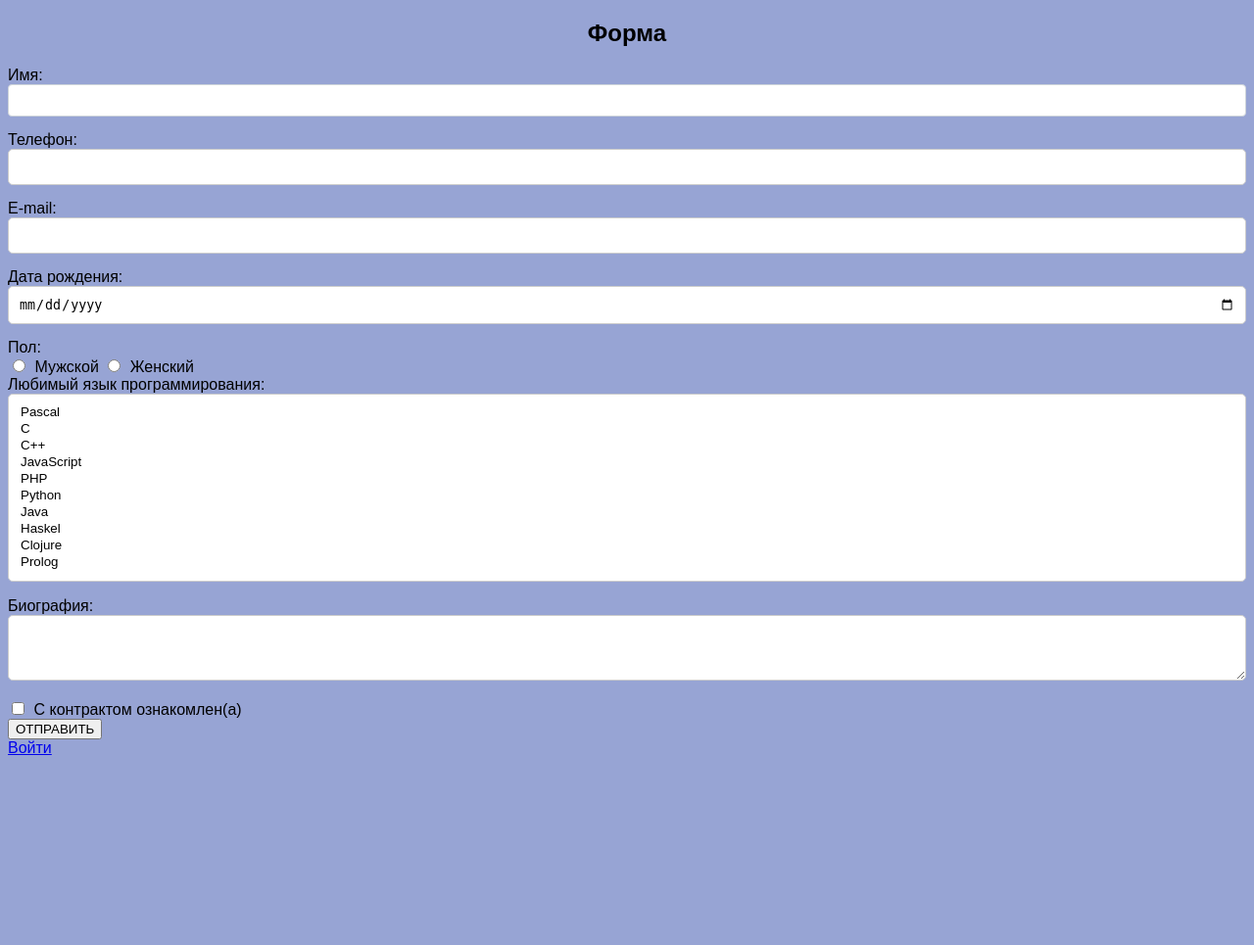
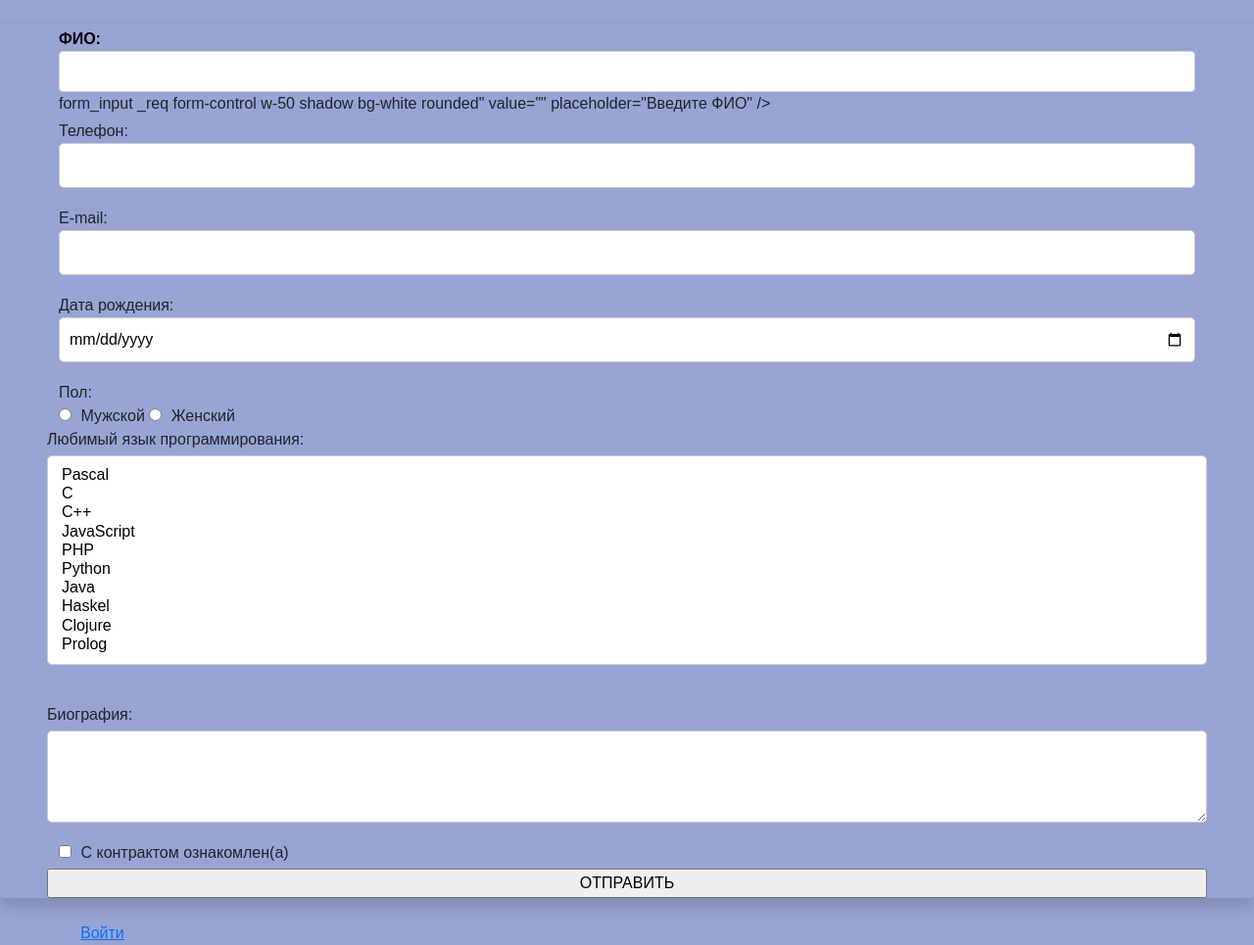
Before and after one commit to Kulikov22/WEB-2-semestr, a PHP site: page /PHP/form.php in a window 1280 px wide. Shown: the whole page at 98% size. Before the commit the page ends 771 px from the top, so only its background shows below. Run offline with PHP 8.4, Linux system fonts and the light colour scheme; data that the repository does not hold is empty.

Commit message:
Update form.php

```diff
--- a/5/PHP/form.php
+++ b/5/PHP/form.php
@@ -5,6 +5,8 @@
     <meta http-equiv="X-UA-Compatible" content="IE=edge">
     <meta name="viewport" content="width=device-width, initial-scale=1.0">
     <title>Задание 5</title>
+     <link href="https://cdn.jsdelivr.net/npm/bootstrap@5.1.0/dist/css/bootstrap.min.css" rel="stylesheet"
+        integrity="sha384-KyZXEAg3QhqLMpG8r+8fhAXLRk2vvoC2f3B09zVXn8CA5QIVfZOJ3BCsw2P0p/We" crossorigin="anonymous">
     <link rel="stylesheet" href="style.css">
 </head>
 
@@ -19,17 +21,23 @@
     }
   ?>
 
-  <div class="container">
-    <h2>Форма</h2>
-    <form action="" method="POST">
-      Имя:<br><input type="text" name="names" <?php if ($errors['names']) {print 'class="group error"';} else print 'class="group"'; ?> value="<?php print $values['names']; ?>">
-      <br>
+   <div class="fon1 tab mt-4 mb-4 shadow rounded" id="quf">
+        <form action="index.php" method="POST" class="row mx-5 my-2 gy-1">
+            <div class="form_item form-group">
+                <label for="formName" style="color: black;">ФИО:</label>
+                <input name="names" class="<?php if ($errors['names']) {print 'class="group error"';} else print 'class="group"'; ?> value="<?php print $values['names']; ?>">form_input _req form-control w-50 shadow bg-white rounded"
+                value="<?php print $values['names']; ?>" placeholder="Введите ФИО" />
+            </div>
+        <div class="form_item form-group">
       Телефон:<br><input type="tel" name="phone" <?php if ($errors['phone']) {print 'class="group error"';} else print 'class="group"'; ?> value="<?php print $values['phone']; ?>">
       <br>
+        </div>
+        <div class="form_item form-group">
       E-mail:
         <br><input type="text" name="email" <?php if ($errors['email']) {print 'class="group error';} else print 'class="group"'; ?> value="<?php print $values['email']; ?>"><br>
+        </div>
+        <div class="form_item form-group">
       Дата рождения:
-      <div class="form-group">
         <input type="date" id="data" size="3" name="data" <?php if ($errors['data']) {print 'class="group error"';} else print 'class="group"';?> value="<?php print $values['data']; ?>">
       </div>
       <div <?php if ($errors['gender']) {print 'class="error"';} ?>>
```
